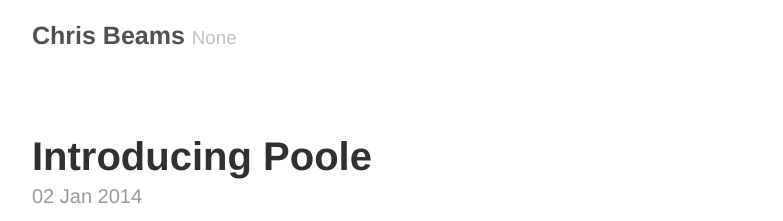
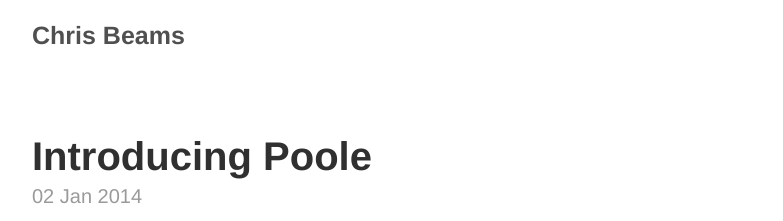
Before and after one commit to chiyodad/cbeams.github.io, a Jekyll site: the page built from index.html, in a window 1280 px wide. Shown: the top 221 px of the page, without its empty margins (248-1031 px from the left). Built offline with Jekyll 4.4.1, drawn with Linux system fonts in a browser that asks for light colours; Markdown is read by kramdown in place of the engine named in the settings; the list of posts is cut into pages by our own code.

Commit message:
Remove tagline

```diff
--- a/_config.yml
+++ b/_config.yml
@@ -6,7 +6,7 @@
 
 # Setup
 title:            Chris Beams
-tagline:          None
+tagline:
 url:              http://chris.beams.io
 paginate:         1
 baseurl:          /
```
